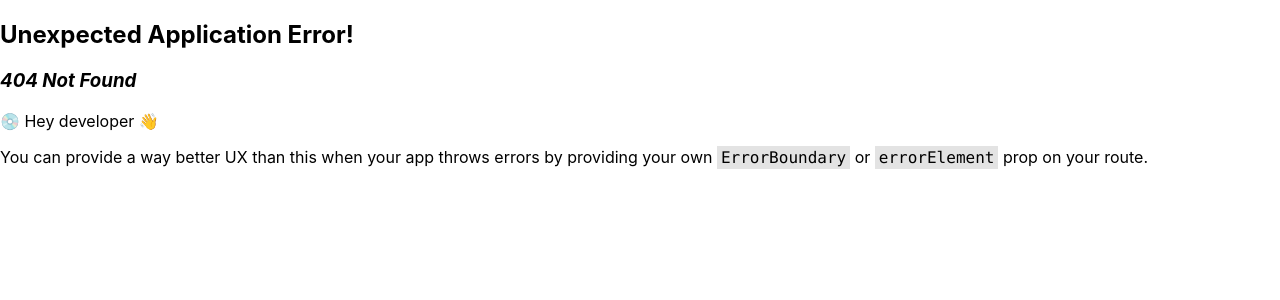
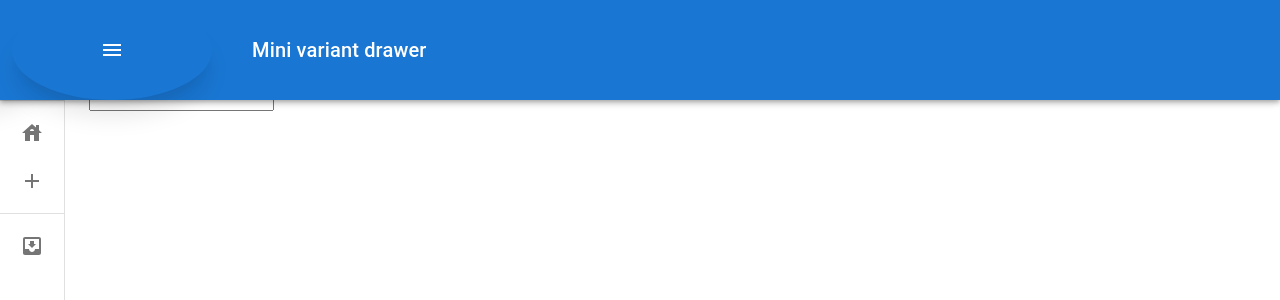
Before and after one commit to Kaio-d-silva/Pi-React, a React (Create React App) app: page /cadastro in a window 1280 px wide. Before the commit this address had no page. Shown: the top 300 px of the page. Built offline with nearby package versions, Linux system fonts and the light colour scheme.

Commit message:
nova pagina, cadastro

```diff
--- a/src/config/route.tsx
+++ b/src/config/route.tsx
@@ -7,6 +7,7 @@ import {
 import Menu from "../pages/menu";
 import Root from "../pages/root";
 import Login from "../pages/login";
+import Cadastro from "../pages/cadastro";
 import MenuFuncionarios from "../pages/menu_funcionarios"
 import path from "path";
 
@@ -19,6 +20,10 @@ const routes = [
   {
     path: "menuFuncionarios",
     element: <MenuFuncionarios/>
+  },
+  {
+    path: "cadastro",
+    element: <Cadastro/>
   }
 ]
 
--- /dev/null
+++ b/src/pages/cadastro.tsx
@@ -0,0 +1,10 @@
+const Cadastro = () => {
+    return (
+  <>
+    <div>
+      <input type="text" />
+    </div>
+  </>
+  );
+};
+export default Cadastro
--- a/src/pages/menu_funcionarios.tsx
+++ b/src/pages/menu_funcionarios.tsx
@@ -23,6 +23,7 @@ import { Icon } from '@mui/material';
 import AddIcon from '@mui/icons-material/Add';
 import { link } from 'fs';
 import { Link } from 'react-router-dom';
+import HouseIcon from '@mui/icons-material/House';
 
 
 const drawerWidth = 240;
@@ -127,7 +128,8 @@ export default function MiniDrawer(props: Props) {
   };
 
   const itens = [
-    { text: 'home', icon: <AddIcon/>, router: '/login' },
+    { text: 'home', icon: <HouseIcon/>, router: '/login' },
+    { text: 'cadastro', icon: <AddIcon/>, router: '/cadastro' },
   ]
 
   return (
```
